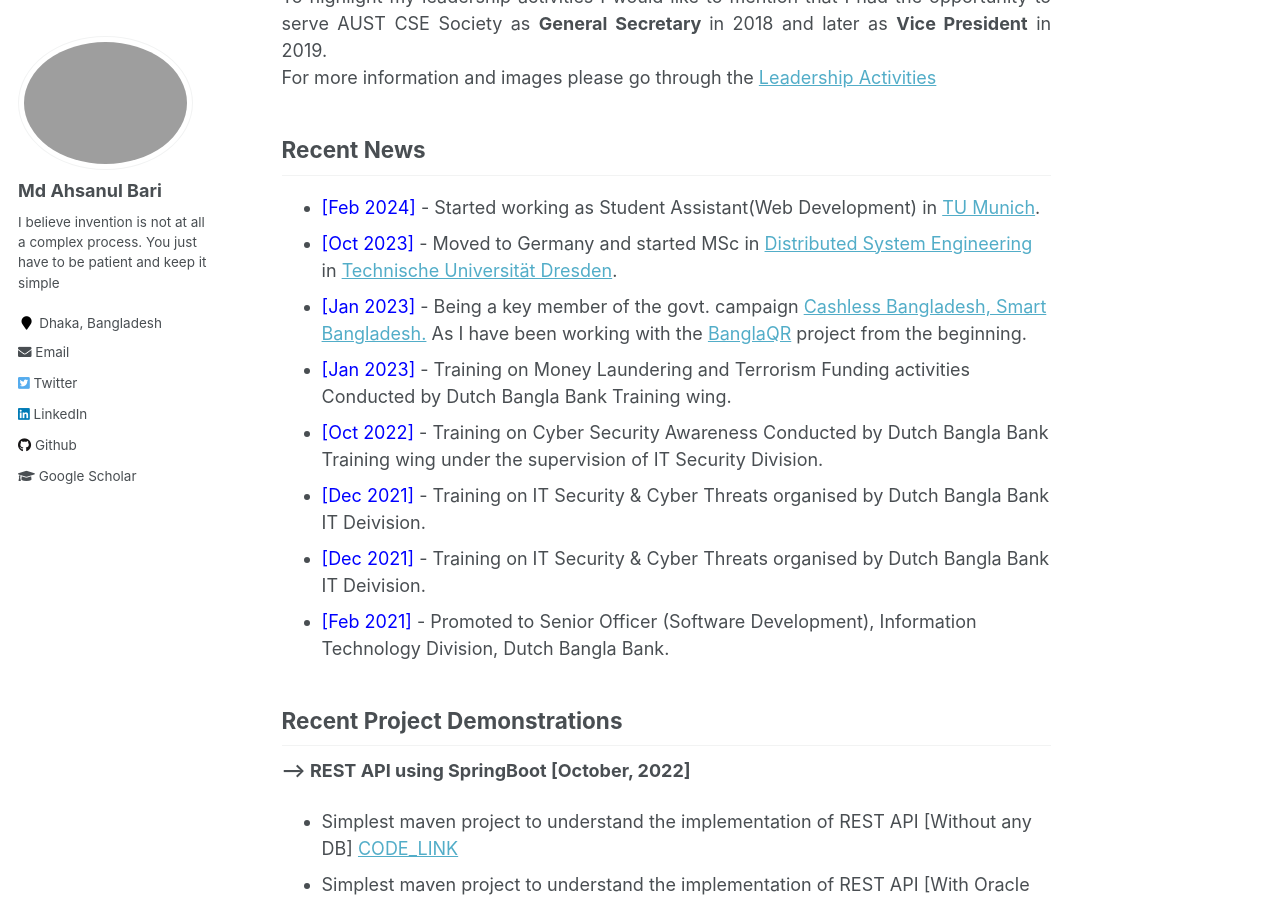
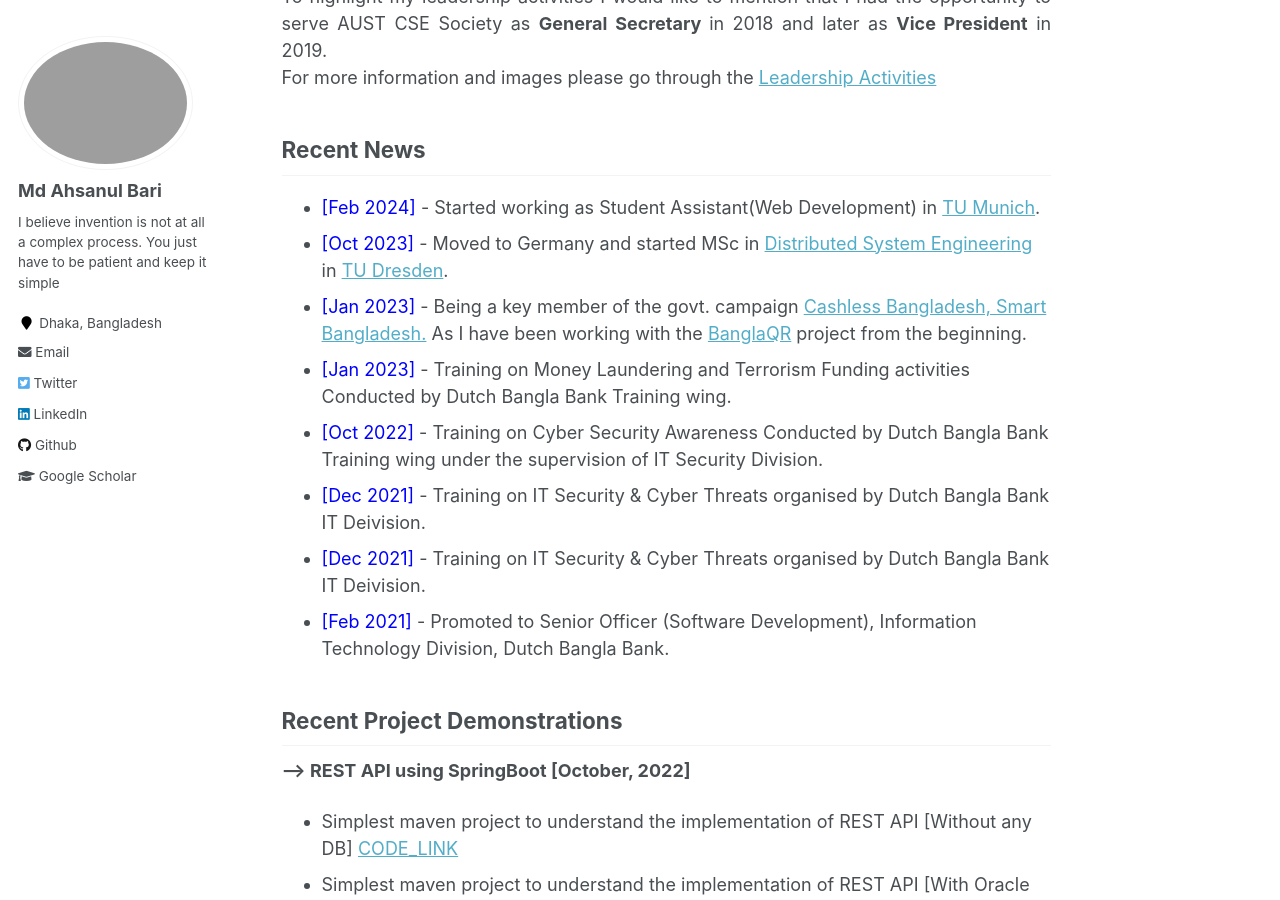
Before and after one commit to AhsanulBariRomi/ahsanul-bari.github.io, a Jekyll site: the page built from _pages/about.md, in a window 1280 px wide and 900 px high, scrolled down 577 px. Built offline with Jekyll 4.4.1, drawn with Linux system fonts in a browser that asks for light colours.

Commit message:
Update about.md

```diff
--- a/_pages/about.md
+++ b/_pages/about.md
@@ -26,7 +26,7 @@ For more information and images please go through the [Leadership Activities](ht
 
 ## Recent News
 - <span style="color:Blue"> [Feb 2024] </span> - Started working as Student Assistant(Web Development) in [TU Munich](https://www.tum.de/).
-- <span style="color:Blue"> [Oct 2023] </span> - Moved to Germany and started MSc in [Distributed System Engineering](https://tu-dresden.de/ing/informatik/studium/studienangebot/master-studiengaenge/distributed-systems-engineering) in [Technische Universität Dresden](https://tu-dresden.de/).
+- <span style="color:Blue"> [Oct 2023] </span> - Moved to Germany and started MSc in [Distributed System Engineering](https://tu-dresden.de/ing/informatik/studium/studienangebot/master-studiengaenge/distributed-systems-engineering) in [TU Dresden](https://tu-dresden.de/).
 - <span style="color:Blue"> [Jan 2023] </span> - Being a key member of the govt. campaign [Cashless Bangladesh, Smart Bangladesh.](https://thefinancialexpress.com.bd/economy/cashless-bd-campaign-starts-in-dhaka-1674098317)  As I have been working with the [BanglaQR](https://sslcommerz.com/bangla-qr/) project from the beginning.
 - <span style="color:Blue"> [Jan 2023] </span> - Training on Money Laundering and Terrorism Funding activities Conducted by Dutch Bangla Bank Training wing.
 - <span style="color:Blue"> [Oct 2022] </span> - Training on Cyber Security Awareness Conducted by Dutch Bangla Bank Training wing under the supervision of IT Security Division.
```
